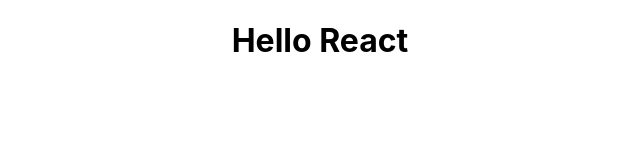
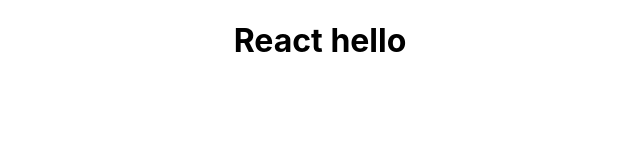
Before and after one commit to Amar-Omerika/RecipeApp, a React (Create React App) app: page / in a window 1280 px wide. Shown: the top 160 px of the page, without its empty margins (320-960 px from the left). Built offline with nearby package versions, Linux system fonts and the light colour scheme.

Commit message:
recipe-app

```diff
--- a/src/App.js
+++ b/src/App.js
@@ -1,13 +1,14 @@
-import React, { Component } from "react";
+import React from "react";
 import logo from "./logo.svg";
 import "./App.css";
-
-function App() {
+const App = () => {
+	const App_ID = "5352863c";
+	const App_KEY = "33bbcd330b2eb89dc2969873eba80d14";
 	return (
 		<div className="App">
-			<h1>Hello React</h1>
+			<h1>React hello</h1>
 		</div>
 	);
-}
+};
 
 export default App;
```
